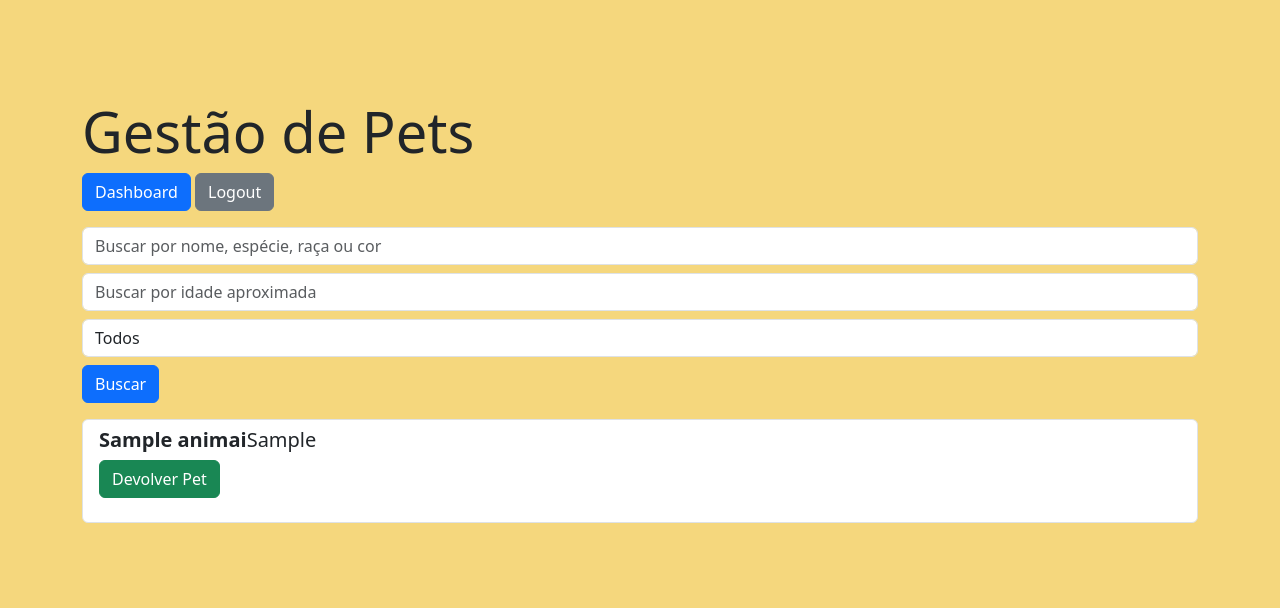
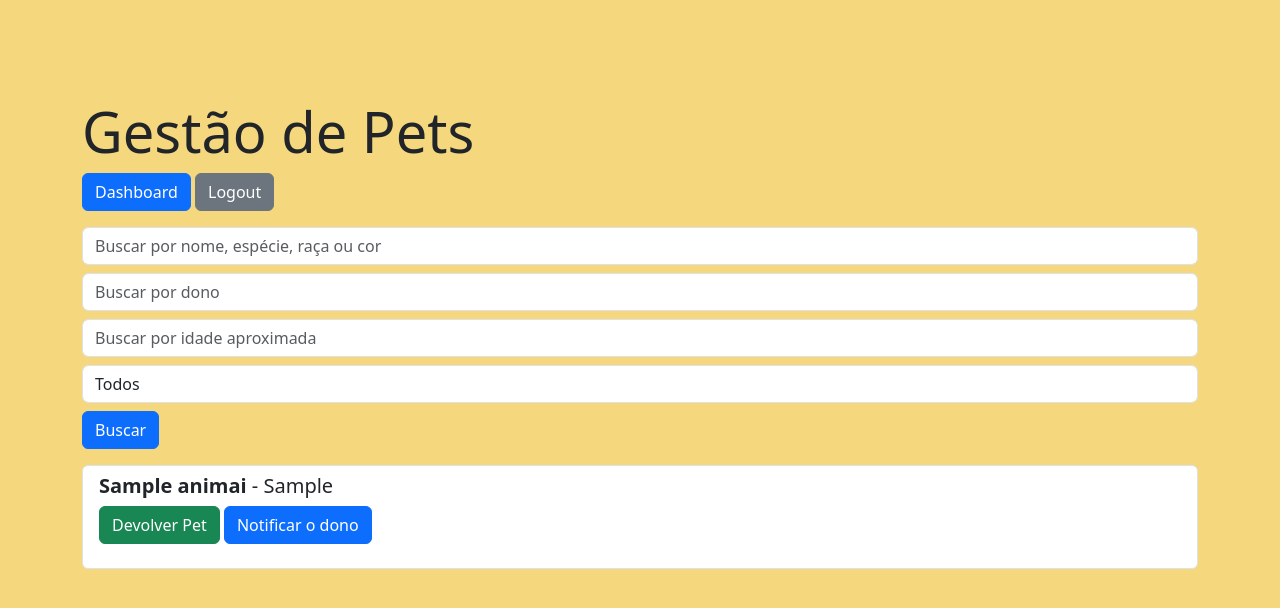
Before and after one commit to telpyre/gerenciador-pets, a Django app: page /pet_shop/pet/listar/ in a window 1280 px wide. Shown: the top 608 px of the page. Run offline with Django 5.2, Linux system fonts and the light colour scheme; a user stored in the database is signed in; tables that the repository leaves empty hold one stand-in row (values such as "Sample post").

Commit message:
WIP: sistema de email funcional, dashboard funcional, listar usuario e listar pet funcional to do: melhorar mais os templates, permitir usuario alterar dados além da senha

```diff
--- a/pet_shop/forms.py
+++ b/pet_shop/forms.py
@@ -35,7 +35,7 @@ class UsuarioForm(BootstrapModelForm):
 
 class PetForm(BootstrapModelForm):
     foto_pet = forms.ImageField(required=False, widget=forms.FileInput(attrs={
-        'class': 'form-control',
+        'class': 'form-control-file',
         'accept': 'image/*'
     }))
 
@@ -93,7 +93,7 @@ class AtualizarDadosForm(forms.Form):
         confirm_password = cleaned_data.get('confirm_password')
 
         if confirm_password and new_password and confirm_password != new_password:
-            raise forms.ValidationError({'confirmar_password': 'As senhas não coincidem.'})
+            raise forms.ValidationError({'confirm_password': 'As senhas não coincidem.'})
 
         elif new_password and old_password and new_password == old_password:
             raise forms.ValidationError({'new_password': 'A nova senha não pode ser igual à antiga.'})
--- a/pet_shop/templates/pets/listar_pets.html
+++ b/pet_shop/templates/pets/listar_pets.html
@@ -12,11 +12,13 @@ Listar Pets{% endblock %}
 	</div>
 	<form class="mb-3">
 		<input type="text" name="q" placeholder="Buscar por nome, espécie, raça ou cor" class="form-control mb-2">
-        <input type="number" name="idade" min="0" max="200" placeholder="Buscar por idade aproximada" class="form-control mb-2">
+		<input type="text" name="dono" placeholder="Buscar por dono" class="form-control mb-2">
+		<input type="number" name="idade" min="0" max="200" placeholder="Buscar por idade aproximada"
+		       class="form-control mb-2">
 		<select name="status" class="form-control mb-2">
 			<option value="">Todos</option>
-            <option value="conosco">Conosco</option>
-            <option value="tutor">Com Tutor</option>
+			<option value="true">Conosco</option>
+			<option value="false">Com Tutor</option>
 		</select>
 		<button type="submit" class="btn btn-primary">Buscar</button>
 	</form>
@@ -25,14 +27,15 @@ Listar Pets{% endblock %}
 	{% for pet in pets %}
 	<li class="list-group-item">
 		<div>
-            <h5 class="mb-1"><strong>{{ pet.nome }}</strong>{{ pet.especie }}</h5>
+			<h5 class="mb-1"><strong>{{ pet.nome }}</strong> - {{ pet.especie }}</h5>
 		</div>
 		<div class="mb-3 mt-2">
 			{% if not pet.status %}
-                <a href="{% url 'status_pet_recebido' usuario.id %}" class="btn btn-secondary  mr-2">Receber Pet</a>
+			<a href="{% url 'status_pet_recebido' pet.id %}" class="btn btn-secondary  mr-2">Receber Pet</a>
 			{% else %}
-                <a href="{% url 'status_pet_devolvido' usuario.id %}" class="btn btn-success  mr-2">Devolver Pet</a>
+			<a href="{% url 'status_pet_devolvido' pet.id %}" class="btn btn-success  mr-2">Devolver Pet</a>
 			{% endif %}
+			<a href="{% url 'notificar_usuario' pet.id %}" class="btn btn-primary  mr-auto">Notificar o dono</a>
 		</div>
 	</li>
 	{% endfor %}
--- a/pet_shop/views.py
+++ b/pet_shop/views.py
@@ -26,7 +26,7 @@ def enviar_email_ativacao(request, usuario):
     from_email = 'no-reply@petshopmanager.com'
     recipient_list = [usuario.email]
     message = render_to_string('usuarios/email_ativacao.html', {
-        'user': usuario,
+        'usuario': usuario,
         'domain': current_site.domain,
         'uid': urlsafe_base64_encode(force_bytes(usuario.id)),
         'token': default_token_generator.make_token(usuario),
@@ -63,20 +63,24 @@ def reenviar_email_ativacao(request, usuario_id):
     return redirect('dashboard')
 
 
-def enviar_email_tutor(request, usuario, pet):
+def enviar_email_tutor(request, animal_id):
+    pet = Animal.objects.get(id=animal_id)
+    usuario = Usuario.objects.get(id=pet.usuario_id)
     current_site = get_current_site(request)
     mail_subject = 'Seu pet está pronto para ser buscado'
     from_email = 'no-reply@petshopmanager.com'
     recipient_list = [usuario.email]
     message = render_to_string('pets/email_buscar_pet.html', {
         'pet': pet,
-        'user': usuario,
+        'usuario': usuario,
         'domain': current_site.domain,
         'uid': urlsafe_base64_encode(force_bytes(usuario.id)),
         'token': default_token_generator.make_token(usuario),
     })
     send_mail(mail_subject, '', from_email, recipient_list, fail_silently=False, html_message=message)
     usuario.save()
+    messages.success(request, f'{usuario.nome} foi notificado com sucesso')
+    return redirect('listar_pets')
 
 
 # ===/views para ADMIN/===
@@ -144,6 +148,7 @@ def excluir_usuario(request, usuario_id):
 
 @admin_required_custom
 def pet_status_recebido(request, animal_id):
+    print(f'animal_id: {animal_id}')
     try:
         pet = get_object_or_404(Animal, id=animal_id)
         if not pet.status:
@@ -190,7 +195,7 @@ def listar_pets(request):
                            )
 
     if status:
-        esta_conosco = True if status == 'conosco' else False
+        esta_conosco = True if status == 'true' else False
         pets = pets.filter(status=esta_conosco)
 
     if idade:
@@ -310,7 +315,7 @@ def atualizar_dados(request):
                 else:
                     form.add_error(None, 'As novas senhas não coincidem')
             else:
-                messages.error('old_password', 'A senha antiga está incorreta')
+                form.add_error('old_password', 'A senha antiga está incorreta')
     else:
         form = AtualizarDadosForm()
     return render(request, 'usuarios/editar_info.html', {'form': form, 'usuario': usuario})
@@ -330,8 +335,8 @@ def adicionar_pet(request):
             pet = form.save(commit=False)
             pet.usuario_id = request.session.get('usuario_id')
 
-            if 'foto' in request.FILES:
-                foto = request.FILES['foto']
+            if 'foto_pet' in request.FILES:
+                foto = request.FILES['foto_pet']
                 img = Image.open(io.BytesIO(foto.read()))
                 img.thumbnail((300, 300))
                 buffered = io.BytesIO()
@@ -357,8 +362,8 @@ def editar_pet(request, animal_id):
             pet = form.save(commit=False)
             pet.usuario_id = request.session.get('usuario_id')
 
-            if 'foto' in request.FILES:
-                imagem = Image.open(request.FILES['foto'])
+            if 'foto_pet' in request.FILES:
+                imagem = Image.open(request.FILES['foto_pet'])
                 imagem = imagem.resize((300, 300), Image.LANCZOS)
                 buffered = io.BytesIO()
                 imagem.save(buffered, format='PNG')
```
Also changed, not shown: pet_shop/templates/pets/dashboard.html (+9 -8 lines), README.md (added). Lines whose indentation alone changed are shown as unchanged.
